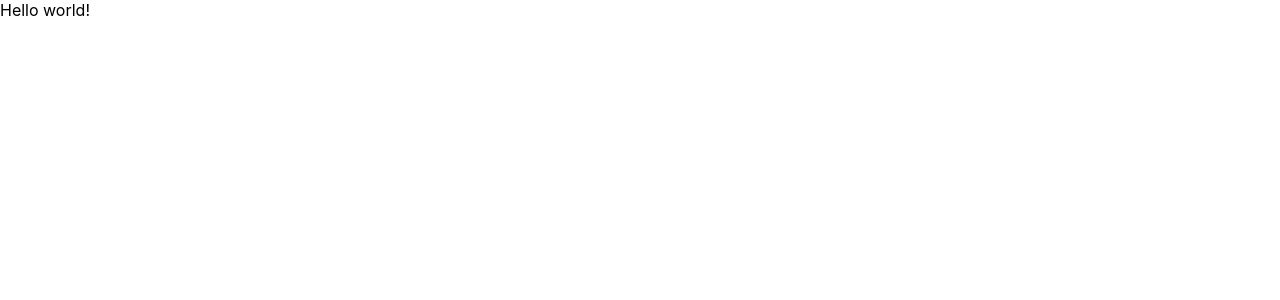
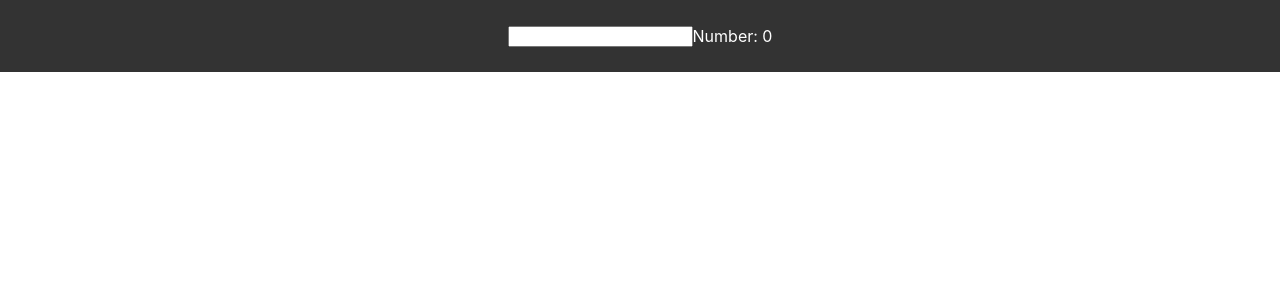
Before and after one commit to Matttran7/SASEHACK-2023, a React (Create React App) app in the folder smarter-together/: page / in a window 1280 px wide. Shown: the top 300 px of the page. Built offline with nearby package versions, Linux system fonts and the light colour scheme.

Commit message:
numUsers

```diff
--- a/smarter-together/src/App.js
+++ b/smarter-together/src/App.js
@@ -1,8 +1,11 @@
+import React from 'react';
+import NumUsers from './Components/NumUsers';
+
 function App() {
   return (
-      <header className="App-header">
-        Hello world!
-      </header>
+      <div className='NumberUsersInput'>
+        <NumUsers />
+      </div>
   );
 }
 
--- /dev/null
+++ b/smarter-together/src/Components/NumUsers.js
@@ -0,0 +1,34 @@
+import React, { useState } from 'react';
+
+const NumUsers = () => {
+  const [userNumber, setUserNumber] = useState('');
+
+  const handleInputChange = (e) => {
+    const value = parseInt(e.target.value) || 0;
+    // num 1-99
+    setUserNumber(value);
+    console.log(value + "<-----");
+  };
+
+  return (
+    <div>
+    <header style={{ background: '#333', padding: '10px', textAlign: 'center', color: 'white' }}>
+        <div style={{ display: 'flex', justifyContent: 'center', alignItems: 'center'}}>
+
+        <label htmlFor="userNumber"></label>
+        <input
+            type="text"
+            id="userNumber"
+            value={userNumber}
+            onChange={handleInputChange}
+            pattern="[0-9]*"
+            maxLength="2"
+        />
+        <p> Number: {parseInt(userNumber) || 0}</p>
+        </div>
+      </header>
+    </div>
+  );
+};
+
+export default NumUsers;
```
